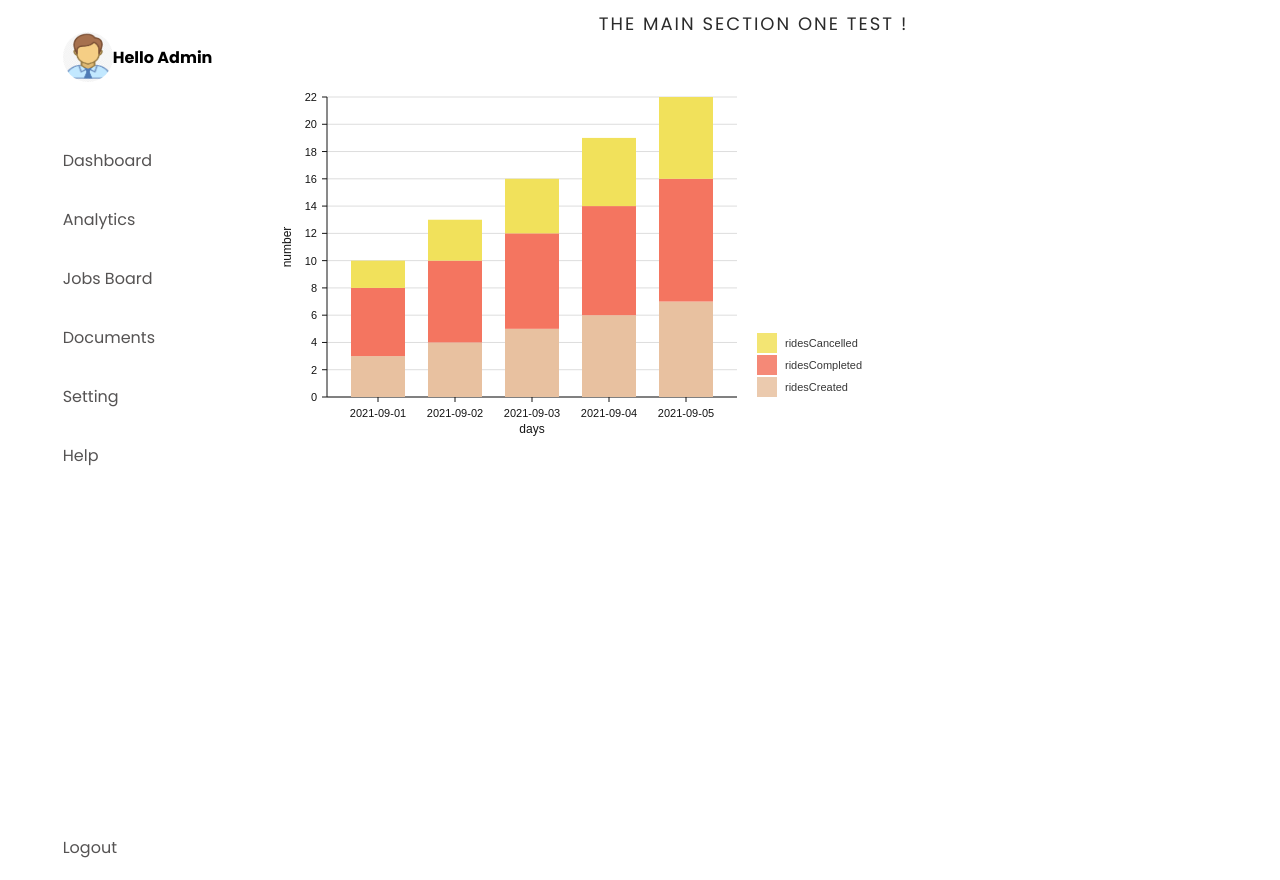
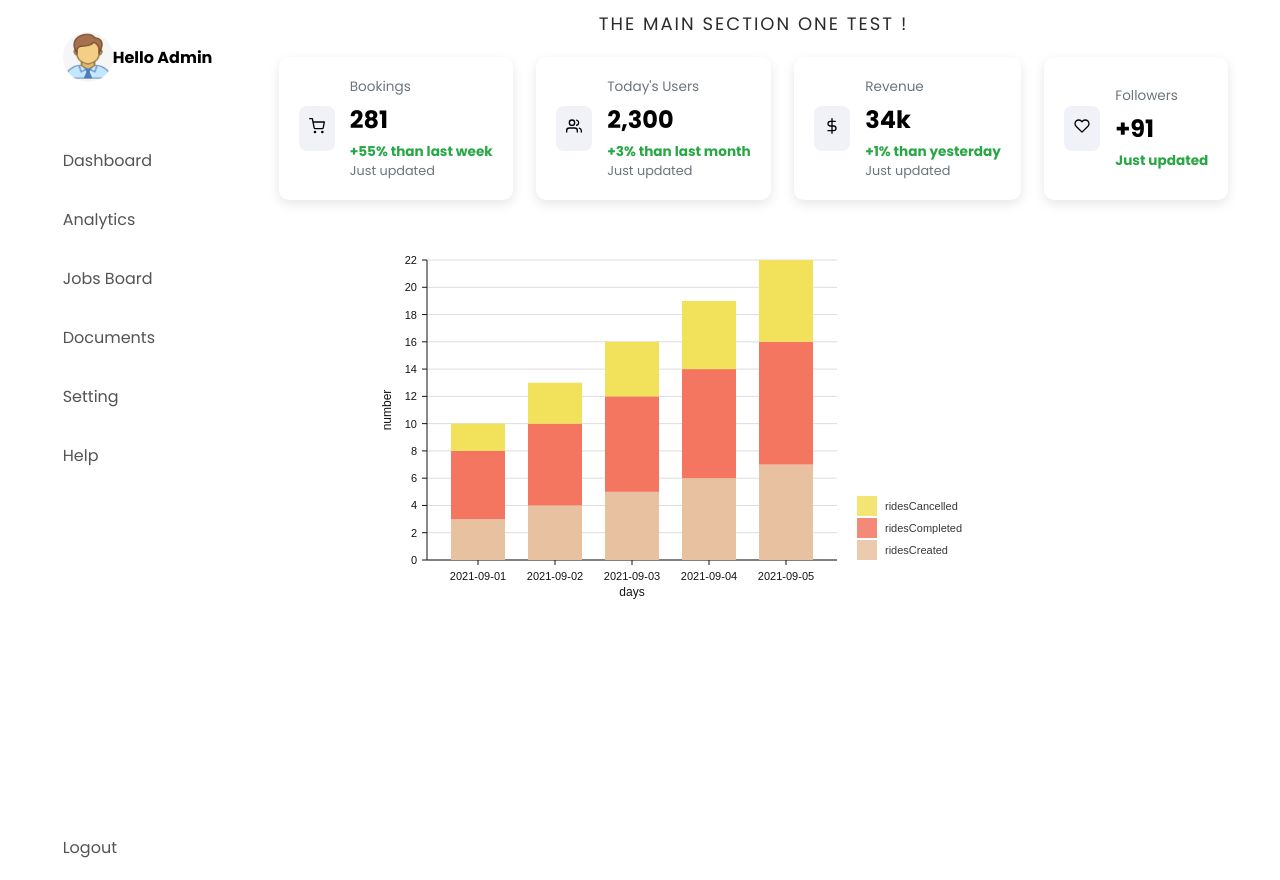
Before and after one commit to VroomUni/frontendAdmin, a React (Create React App) app: page /Mainsection1 in a window 1280 px wide. Built offline with nearby package versions, Linux system fonts and the light colour scheme.

Commit message:
StatCards added in the components list

```diff
--- a/package.json
+++ b/package.json
@@ -12,6 +12,7 @@
     "@testing-library/user-event": "^13.5.0",
     "react": "^18.2.0",
     "react-dom": "^18.2.0",
+    "react-icons": "^5.1.0",
     "react-router-dom": "^6.22.3",
     "react-scripts": "5.0.1",
     "web-vitals": "^2.1.4"
--- a/src/components/MainSection1.js
+++ b/src/components/MainSection1.js
@@ -2,28 +2,24 @@ import React from 'react';
 import './Dashboard.css';
 import Navigation from './Navigation';
 import BarChart from './Barchart';
-
-
+import StatCard from './StatCard';
+import StatCardList from './StatCardList';
 
 const MainSection = () => {
   return (
     <div className="container">
       <Navigation />
       <section className="main">
-
         <div className="main-top">
           <p>the main section one test !</p>
-
         </div>
-      <BarChart/>
-
-
-
-
+        <StatCardList /> {/* Move StatCardList here */}
+        <div style={{ marginLeft: '100px' }}> {/* Add left margin here */}
+          <BarChart />
+        </div>
       </section>
     </div>
   );
-
 };
 
 export default MainSection;
--- /dev/null
+++ b/src/components/StatCard.css
@@ -0,0 +1,50 @@
+.stat-card {
+    background: white;
+    border-radius: 10px;
+    padding: 20px;
+    box-shadow: 0px 4px 12px rgba(0, 0, 0, 0.1);
+    display: flex;
+    align-items: center;
+    margin: 10px;
+  }
+
+  .stat-icon {
+    padding: 10px;
+    margin-right: 15px;
+    background: #f0f2f7;
+    border-radius: 8px;
+  }
+
+  .stat-info {
+    flex-grow: 1;
+  }
+
+  .stat-title {
+    color: #6c757d;
+    font-size: 0.85rem;
+  }
+
+  .stat-value {
+    color: #000;
+    font-size: 1.5rem;
+    font-weight: bold;
+    margin: 5px 0;
+  }
+
+  .stat-percentage {
+    font-size: 0.85rem;
+    font-weight: bold;
+  }
+
+  .stat-percentage.positive {
+    color: #28a745;
+  }
+
+  .stat-percentage.negative {
+    color: #dc3545;
+  }
+
+  .stat-description {
+    color: #6c757d;
+    font-size: 0.8rem;
+  }
--- /dev/null
+++ b/src/components/StatCard.js
@@ -0,0 +1,20 @@
+import React from 'react';
+import './StatCard.css'; // Make sure to create a CSS file for the styles
+
+const StatCard = ({ icon, title, value, percentage, description, isPositive }) => {
+  return (
+    <div className="stat-card">
+      <div className="stat-icon">{icon}</div>
+      <div className="stat-info">
+        <div className="stat-title">{title}</div>
+        <div className="stat-value">{value}</div>
+        <div className={`stat-percentage ${isPositive ? 'positive' : 'negative'}`}>
+          {percentage}
+        </div>
+        <div className="stat-description">{description}</div>
+      </div>
+    </div>
+  );
+};
+
+export default StatCard;
--- /dev/null
+++ b/src/components/StatCardList.css
@@ -0,0 +1,5 @@
+.dashboard {
+    display: flex;
+    justify-content: space-around;
+    flex-wrap: wrap;
+  }
--- /dev/null
+++ b/src/components/StatCardList.js
@@ -0,0 +1,46 @@
+import React from 'react';
+import StatCard from './StatCard';
+import { FiShoppingCart, FiUsers, FiDollarSign, FiHeart } from 'react-icons/fi';
+import './StatCardList.css';
+
+
+const StatCardList = () => {
+  return (
+    <div className="dashboard">
+      <StatCard
+        icon={<FiShoppingCart />}
+        title="Bookings"
+        value="281"
+        percentage="+55% than last week"
+        description="Just updated"
+        isPositive={true}
+      />
+      <StatCard
+        icon={<FiUsers />}
+        title="Today's Users"
+        value="2,300"
+        percentage="+3% than last month"
+        description="Just updated"
+        isPositive={true}
+      />
+      <StatCard
+        icon={<FiDollarSign />}
+        title="Revenue"
+        value="34k"
+        percentage="+1% than yesterday"
+        description="Just updated"
+        isPositive={true}
+      />
+      <StatCard
+        icon={<FiHeart />}
+        title="Followers"
+        value="+91"
+        percentage="Just updated"
+        description=""
+        isPositive={true}
+      />
+    </div>
+  );
+};
+
+export default StatCardList;
```
Also changed, not shown: 1 other file (tests, documents, lock files or other folders). Lines whose indentation alone changed are shown as unchanged.
